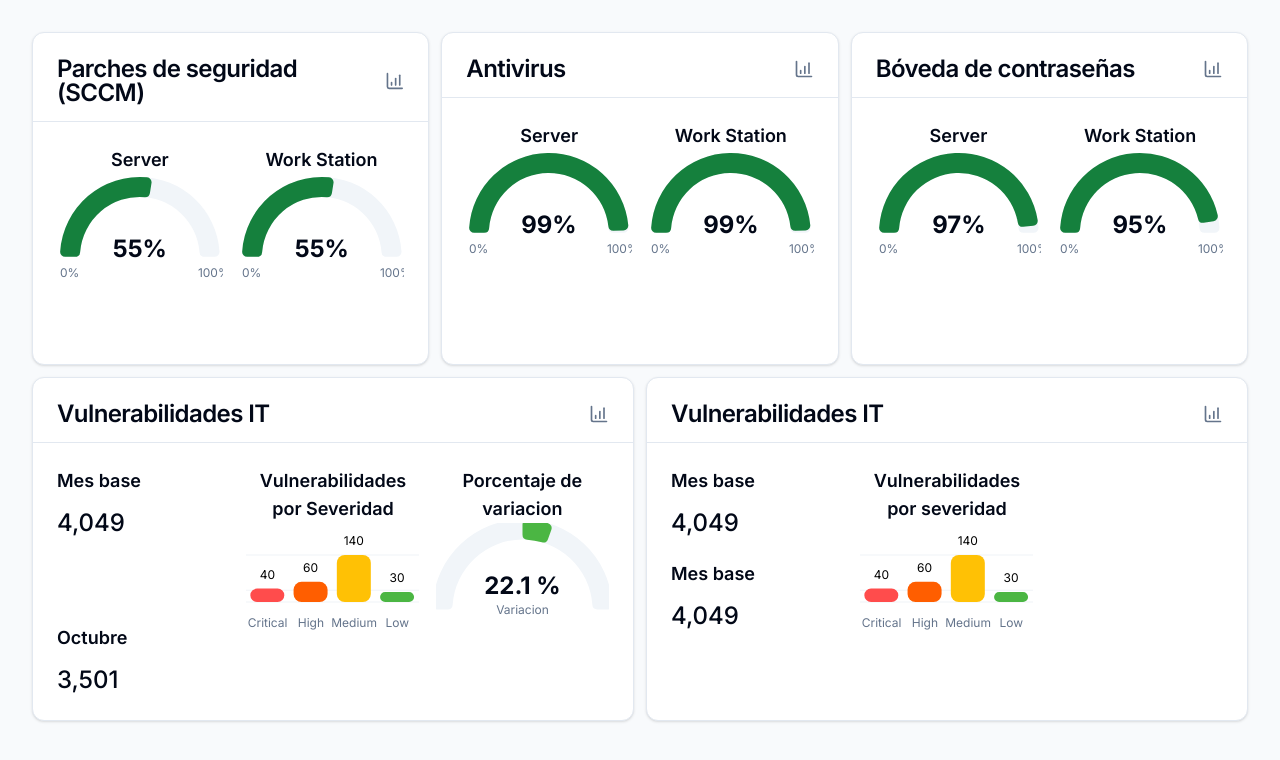
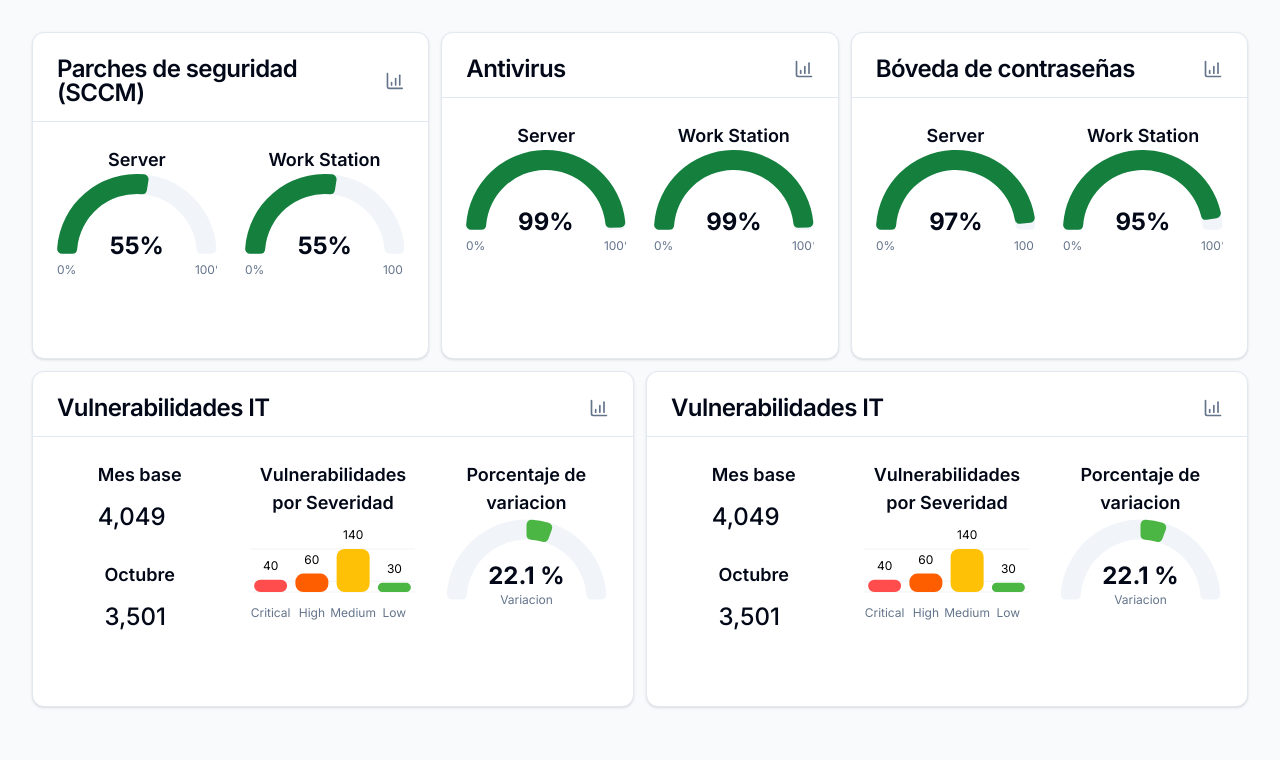
Before and after one commit to redBaron23/sentry, a Next.js app: page / in a window 1280 px wide. Shown: the top 760 px of the page. Built offline with nearby package versions, Linux system fonts and the light colour scheme.

Commit message:
add some charts

```diff
--- a/src/app/page.tsx
+++ b/src/app/page.tsx
@@ -1,60 +1,30 @@
 import { BarChart } from "@/components/atoms/charts/bar-chart";
 import { RadialChart } from "@/components/atoms/charts/radial-chart";
 import { VariationChart } from "@/components/atoms/charts/variation-chart";
-import { Card, CardContent, CardHeader, CardTitle } from "@/components/ui/card";
-import { ChartColumnIncreasing } from "lucide-react";
+import ChartCard from "@/components/organisms/charts/chart-card";
 
 export default function Home() {
   return (
     <main className="min-h-screen bg-slate-50 p-8">
       <div className="grid grid-cols-1 xl:grid-cols-3 gap-3 mb-3">
-        <Card>
-          <CardHeader className="border-b pb-4">
-            <div className="flex justify-between items-center">
-              <CardTitle>Parches de seguridad (SCCM)</CardTitle>
-              <ChartColumnIncreasing className="h-5 w-5 text-muted-foreground" />
-            </div>
-          </CardHeader>
-          <CardContent className="flex flex-col md:flex-row gap-4 pt-6">
+        <ChartCard title="Parches de seguridad (SCCM)">
           <RadialChart title="Server" name="Server" value={55} />
           <RadialChart title="Work Station" name="Work Station" value={55} />
-          </CardContent>
-        </Card>
-        <Card>
-          <CardHeader className="border-b pb-4">
-            <div className="flex justify-between items-center">
-              <CardTitle>Antivirus</CardTitle>
-              <ChartColumnIncreasing className="h-5 w-5 text-muted-foreground" />
-            </div>
-          </CardHeader>
-          <CardContent className="flex flex-col md:flex-row gap-4 pt-6">
+        </ChartCard>
+
+        <ChartCard title="Antivirus">
           <RadialChart title="Server" name="Server" value={99} />
           <RadialChart title="Work Station" name="Work Station" value={99} />
-          </CardContent>
-        </Card>
-        <Card>
-          <CardHeader className="border-b pb-4">
-            <div className="flex justify-between items-center">
-              <CardTitle>Bóveda de contraseñas</CardTitle>
-              <ChartColumnIncreasing className="h-5 w-5 text-muted-foreground" />
-            </div>
-          </CardHeader>
-          <CardContent className="flex flex-col md:flex-row gap-4 pt-6">
+        </ChartCard>
+
+        <ChartCard title="Bóveda de contraseñas">
           <RadialChart title="Server" name="Server" value={97} />
           <RadialChart title="Work Station" name="Work Station" value={95} />
-          </CardContent>
-        </Card>
+        </ChartCard>
       </div>
       <div className="grid grid-cols-1 md:grid-cols-2 gap-3 ">
-        <Card>
-          <CardHeader className="border-b pb-4">
-            <div className="flex justify-between items-center">
-              <CardTitle>Vulnerabilidades IT</CardTitle>
-              <ChartColumnIncreasing className="h-5 w-5 text-muted-foreground" />
-            </div>
-          </CardHeader>
-          <CardContent className="grid grid-cols-3 gap-4 pt-6 ">
-            <div className="flex flex-col justify-between">
+        <ChartCard title="Vulnerabilidades IT" cols={3}>
+          <div className="flex flex-col gap-7 items-center">
             <div className="flex flex-col gap-3">
               <h6>Mes base</h6>
               <p className="font-medium text-2xl">4,049</p>
@@ -67,30 +37,23 @@ export default function Home() {
 
           <BarChart title="Vulnerabilidades por Severidad" />
           <VariationChart value={22.1} title="Porcentaje de variacion" />
-          </CardContent>
-        </Card>
-        <Card>
-          <CardHeader className="border-b pb-4">
-            <div className="flex justify-between items-center">
-              <CardTitle>Vulnerabilidades IT</CardTitle>
-              <ChartColumnIncreasing className="h-5 w-5 text-muted-foreground" />
-            </div>
-          </CardHeader>
-          <CardContent className="grid grid-cols-3 gap-4 pt-6 ">
-            <div className="flex flex-col justify-between">
+        </ChartCard>
+
+        <ChartCard title="Vulnerabilidades IT" cols={3}>
+          <div className="flex flex-col gap-7 items-center">
             <div className="flex flex-col gap-3">
               <h6>Mes base</h6>
               <p className="font-medium text-2xl">4,049</p>
             </div>
             <div className="flex flex-col gap-3">
-                <h6>Mes base</h6>
-                <p className="font-medium text-2xl">4,049</p>
+              <h6>Octubre</h6>
+              <p className="font-medium text-2xl">3,501</p>
             </div>
           </div>
 
-            <BarChart title="Vulnerabilidades por severidad" />
-          </CardContent>
-        </Card>
+          <BarChart title="Vulnerabilidades por Severidad" />
+          <VariationChart value={22.1} title="Porcentaje de variacion" />
+        </ChartCard>
       </div>
     </main>
   );
--- a/src/components/atoms/charts/variation-chart.tsx
+++ b/src/components/atoms/charts/variation-chart.tsx
@@ -45,8 +45,8 @@ export function VariationChart({ title, value }) {
           data={chartData}
           startAngle={180}
           endAngle={0}
-          innerRadius={80}
-          outerRadius={130}
+          innerRadius={70}
+          outerRadius={120}
         >
           <PolarAngleAxis
             type="number"
--- /dev/null
+++ b/src/components/organisms/charts/chart-card.tsx
@@ -0,0 +1,33 @@
+import { Card, CardContent, CardHeader, CardTitle } from "@/components/ui/card";
+import clsx from "clsx";
+import { ChartColumnIncreasing } from "lucide-react";
+import { ReactNode } from "react";
+
+interface Props {
+  title: string;
+  children: ReactNode;
+  cols?: number;
+}
+
+const ChartCard = ({ title, children, cols = 2 }: Props) => {
+  return (
+    <Card>
+      <CardHeader className="border-b pb-4">
+        <div className="flex justify-between items-center">
+          <CardTitle>{title}</CardTitle>
+          <ChartColumnIncreasing className="h-5 w-5 text-muted-foreground" />
+        </div>
+      </CardHeader>
+      <CardContent
+        className={clsx("grid grid-cols-1 gap-7 pt-6", {
+          "md:grid-cols-2": cols === 2,
+          "xl:grid-cols-3": cols === 3,
+        })}
+      >
+        {children}
+      </CardContent>
+    </Card>
+  );
+};
+
+export default ChartCard;
```
Lines whose indentation alone changed are shown as unchanged.
